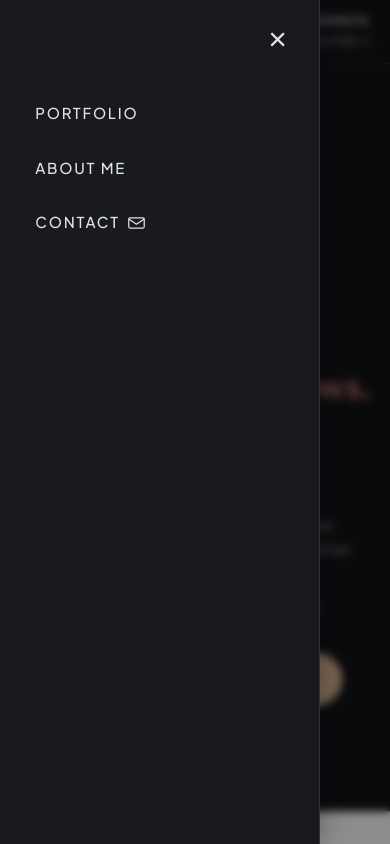
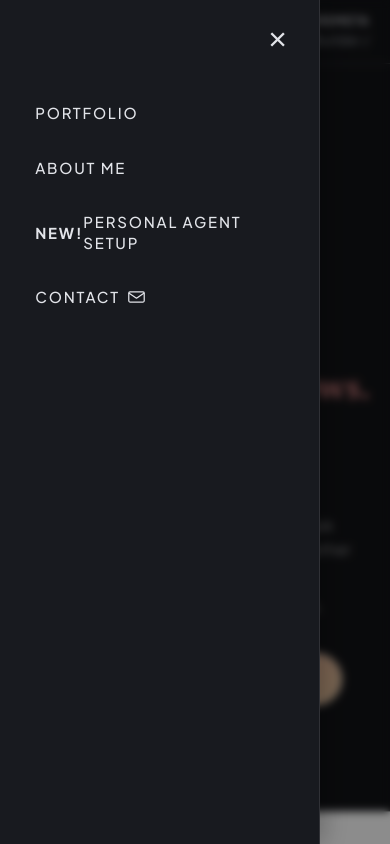
Before and after one commit to Irene2828/porfoliojuly, a Next.js app: page / in a window 390 px wide. Both pictures are taken after a click on the button "Menu". Shown: the top 844 px of the page. Built offline with nearby package versions, Linux system fonts and the light colour scheme.

Commit message:
Header: New! Personal Agent Setup link

```diff
--- a/src/app/components/Header.tsx
+++ b/src/app/components/Header.tsx
@@ -150,7 +150,11 @@ export default function Header() {
             filter: none !important;
           }
         }
-      `}</style>
+        .site-header-new { font-family: 'Inter', sans-serif; font-size: 0.95rem; font-weight: 500; color: rgba(255, 255, 255, 0.88); text-decoration: none; white-space: nowrap; }
+        .site-header-new b { color: #f2908f; font-weight: 700; }
+        .header-center-empty { display: flex; align-items: center; justify-content: center; }
+        .hn-new-inline { color: #f2908f; font-weight: 700; }
+        `}</style>
       <div className="header-inner-wrapper">
         {/* Left side (Desktop): Name and Title */}
         <div className="header-spacer-desktop">
@@ -179,7 +183,7 @@ export default function Header() {
         </div>
 
         {/* Center (Desktop): Empty */}
-        <div className="header-center-empty"></div>
+        <div className="header-center-empty"><a className="site-header-new" href="#personal-agent-setup"><b>New!</b> <span className="hn-long">Personal Agent Setup</span></a></div>
 
         {/* Right side (Desktop): Nav links */}
         <nav className="header-nav header-nav-desktop" style={{ marginLeft: 'auto', marginRight: '0', justifyContent: 'flex-end', alignItems: 'center' }}>
@@ -230,6 +234,7 @@ export default function Header() {
             <div className="drawer-nav-links">
               <a href="/#cases" onClick={() => setIsMenuOpen(false)} className="drawer-link">PORTFOLIO</a>
               <a href="/about" onClick={() => setIsMenuOpen(false)} className="drawer-link">ABOUT ME</a>
+              <a href="#personal-agent-setup" onClick={() => setIsMenuOpen(false)} className="drawer-link"><span className="hn-new-inline">New!</span> Personal Agent Setup</a>
               <a
                 href="mailto:iryna@irynasheremeta.com"
                 onClick={(e) => { handleCopyEmail(e); setIsMenuOpen(false); }}
```
